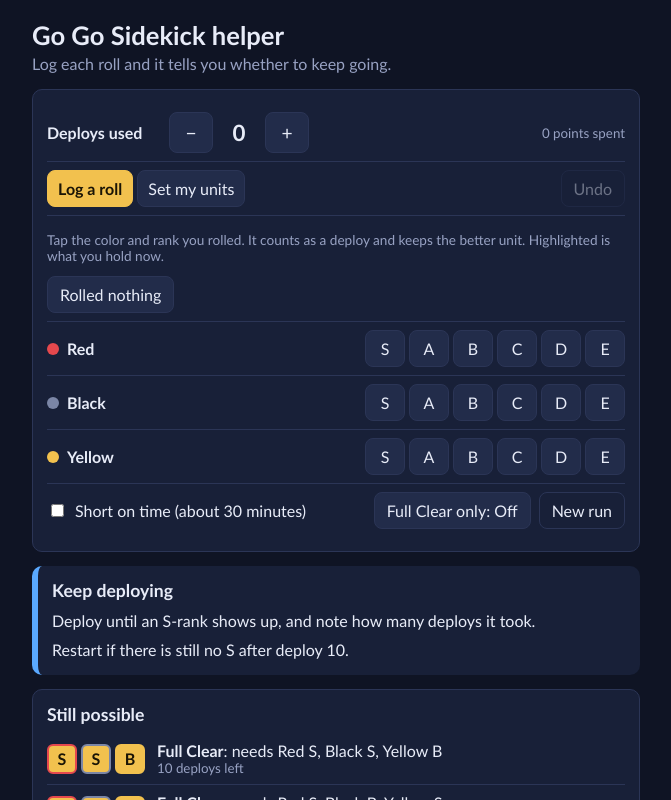
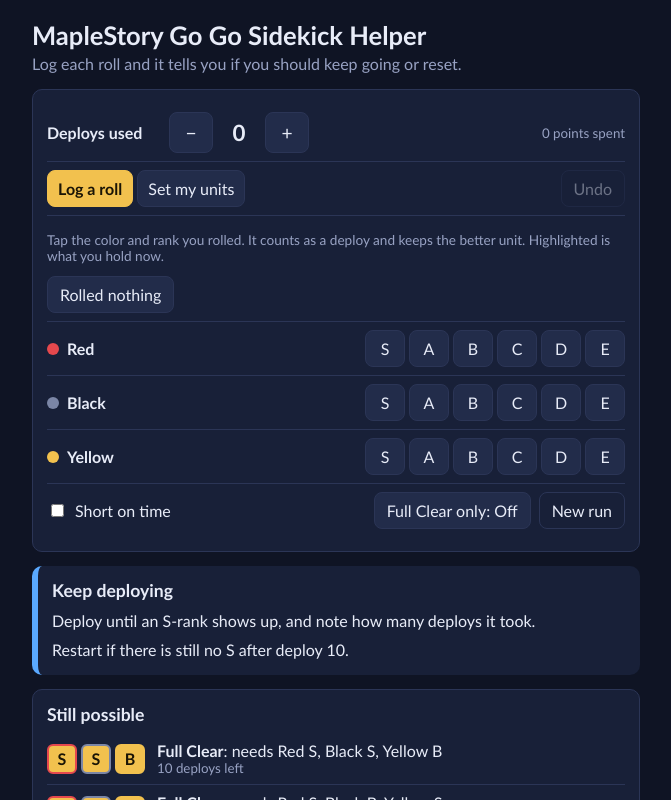
Before and after one commit to gunferta/sidekick-helper, a React (Vite) app: page / in a window 1280 px wide. Shown: the top 800 px of the page, without its empty margins (304-975 px from the left). Built offline with nearby package versions, Linux system fonts and the light colour scheme.

Commit message:
update text to sound less bad

```diff
--- a/src/App.jsx
+++ b/src/App.jsx
@@ -42,8 +42,8 @@
 
   return (
     <main>
-      <h1>Go Go Sidekick helper</h1>
-      <p className="sub">Log each roll and it tells you whether to keep going.</p>
+      <h1>MapleStory Go Go Sidekick Helper</h1>
+      <p className="sub">Log each roll and it tells you if you should keep going or reset.</p>
 
       <section className="panel">
         <div className="row">
@@ -90,7 +90,7 @@
         <div className="row foot">
           <label className="check">
             <input type="checkbox" checked={short && !fcOnly} disabled={fcOnly} onChange={(e) => setShort(e.target.checked)} />
-            Short on time (about 30 minutes)
+            Short on time
           </label>
           <div className="actions">
             <button className={`toggle${fcOnly ? ' on' : ''}`} aria-pressed={fcOnly} onClick={() => setFcOnly((v) => !v)}>
@@ -99,7 +99,7 @@
             <button className="ghost" onClick={reset}>New run</button>
           </div>
         </div>
-        {fcOnly && <p className="note">Wave 10 results are ignored. It keeps you deploying while a Full Clear is still reachable.</p>}
+        {fcOnly && <p className="note">Wave 10 results are ignored. It tells you to keep going while a Full Clear is still reachable.</p>}
       </section>
 
       <section className={`verdict ${result.kind}`} aria-live="polite">
```
Also changed, not shown: 1 other file (tests, documents, lock files or other folders).
